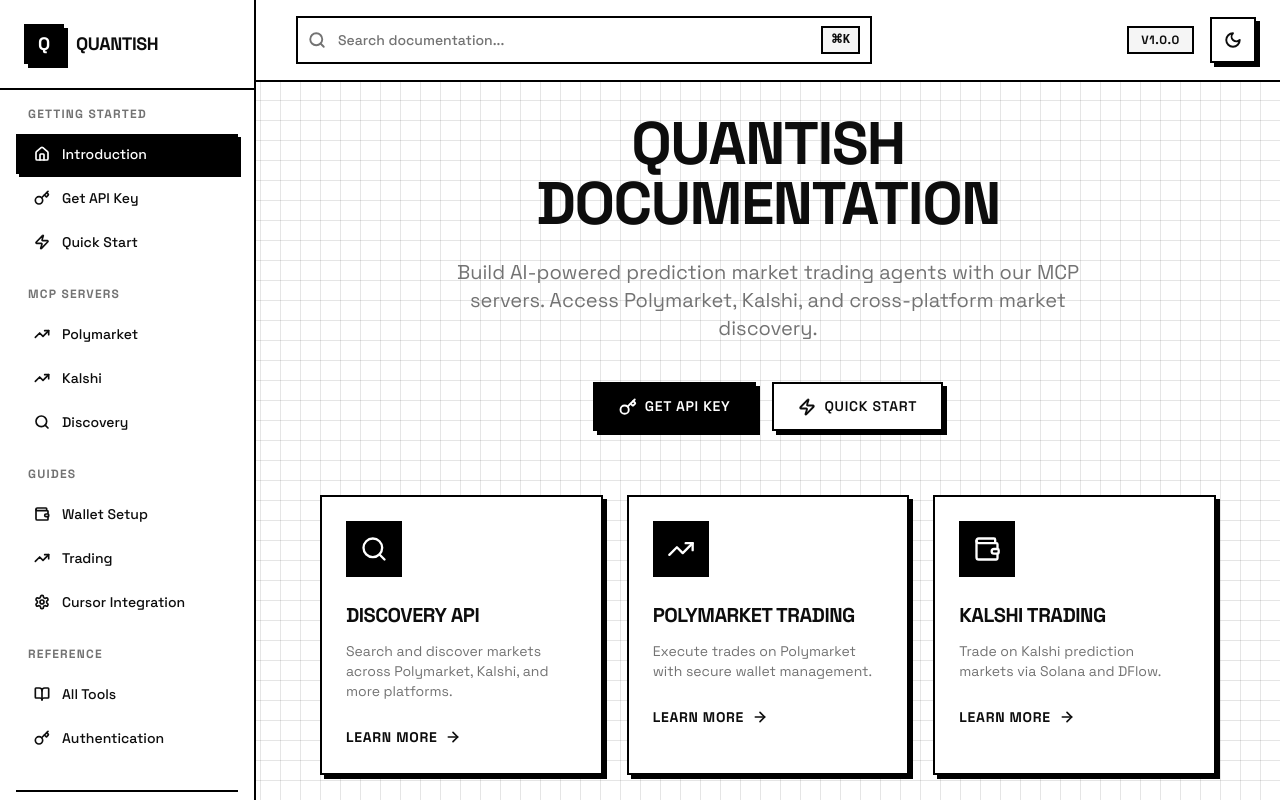
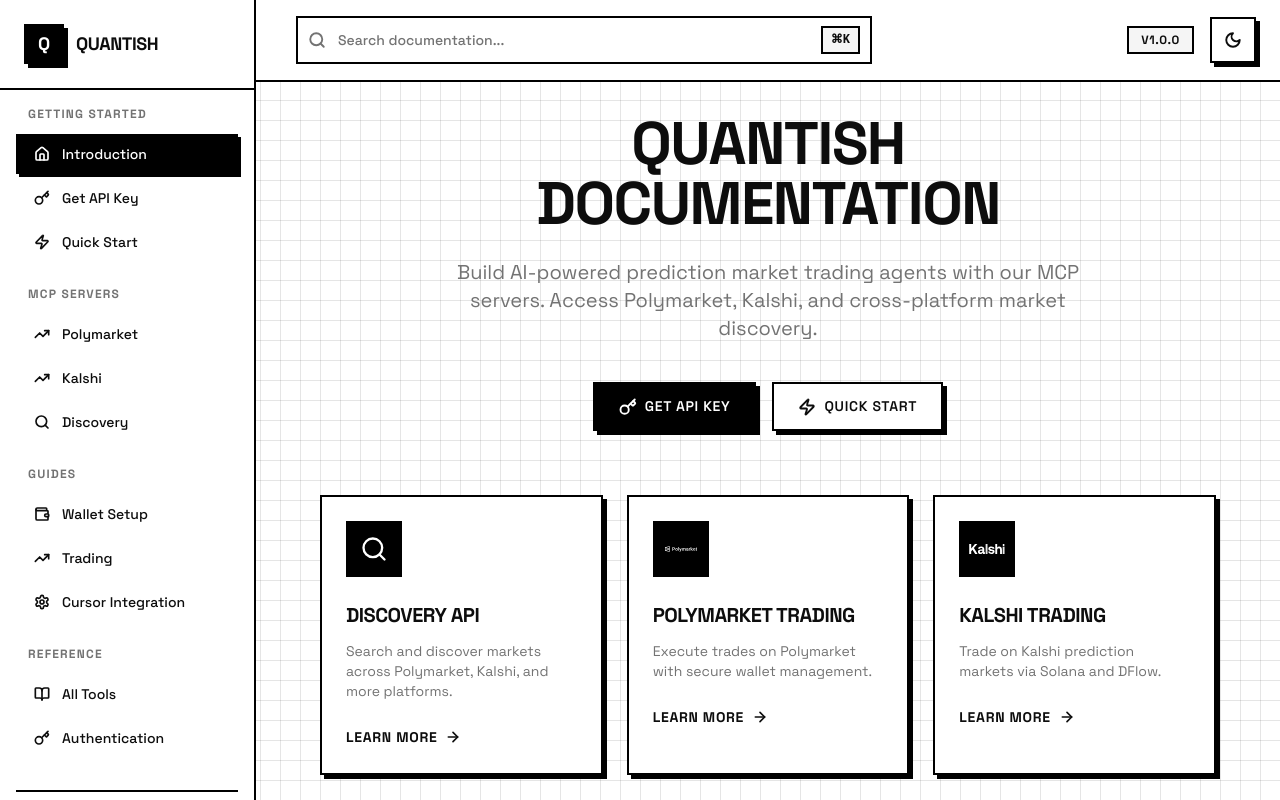
Before and after one commit to boshjerns/quantish-docs, a Next.js app: page / in a window 1280 px wide. Shown: the top 800 px of the page. Built offline with nearby package versions, Linux system fonts and the light colour scheme.

Commit message:
Add official Polymarket and Kalshi SVG logos

```diff
--- a/app/mcp/kalshi/page.tsx
+++ b/app/mcp/kalshi/page.tsx
@@ -51,17 +51,17 @@
     <>
       {/* Header */}
       <div className="mb-8">
-        <div className="flex items-center gap-3 mb-4">
-          <img
-            src="https://kalshi.com/favicon.ico"
-            alt="Kalshi"
-            width={48}
-            height={48}
-            className="rounded-xl bg-black p-1"
-          />
+        <div className="flex items-center gap-4 mb-4">
+          <div className="w-14 h-14 bg-[hsl(var(--primary))] flex items-center justify-center border-2 border-[hsl(var(--border))] p-2">
+            <img
+              src="/kalshi-logo.svg"
+              alt="Kalshi"
+              className="w-full h-full object-contain invert dark:invert-0"
+            />
+          </div>
           <div>
-            <h1 className="text-3xl font-bold text-gray-900">Kalshi MCP</h1>
-            <p className="text-gray-500">kalshi-mcp-server-production.up.railway.app</p>
+            <h1 className="text-3xl font-bold uppercase tracking-tight">Kalshi MCP</h1>
+            <p className="text-[hsl(var(--muted-foreground))] font-mono text-sm">kalshi-mcp-server-production.up.railway.app</p>
           </div>
         </div>
         <p className="text-gray-600">
--- a/app/mcp/polymarket/page.tsx
+++ b/app/mcp/polymarket/page.tsx
@@ -52,17 +52,17 @@
     <>
       {/* Header */}
       <div className="mb-8">
-        <div className="flex items-center gap-3 mb-4">
-          <img
-            src="https://polymarket.com/favicon.ico"
-            alt="Polymarket"
-            width={48}
-            height={48}
-            className="rounded-xl"
-          />
+        <div className="flex items-center gap-4 mb-4">
+          <div className="w-14 h-14 bg-[hsl(var(--primary))] flex items-center justify-center border-2 border-[hsl(var(--border))] p-2">
+            <img
+              src="/polymarket-logo.svg"
+              alt="Polymarket"
+              className="w-full h-full object-contain invert dark:invert-0"
+            />
+          </div>
           <div>
-            <h1 className="text-3xl font-bold text-gray-900">Polymarket MCP</h1>
-            <p className="text-gray-500">quantish-sdk-production.up.railway.app</p>
+            <h1 className="text-3xl font-bold uppercase tracking-tight">Polymarket MCP</h1>
+            <p className="text-[hsl(var(--muted-foreground))] font-mono text-sm">quantish-sdk-production.up.railway.app</p>
           </div>
         </div>
         <p className="text-gray-600">
--- a/app/page.tsx
+++ b/app/page.tsx
@@ -1,24 +1,28 @@
 import Link from 'next/link';
-import { Key, Zap, Search, TrendingUp, Wallet, ArrowRight } from 'lucide-react';
+import Image from 'next/image';
+import { Key, Zap, Search, ArrowRight } from 'lucide-react';
 
 const features = [
   {
-    icon: Search,
     title: 'Discovery API',
     description: 'Search and discover markets across Polymarket, Kalshi, and more platforms.',
     href: '/mcp/discovery',
+    logo: null,
+    iconType: 'search',
   },
   {
-    icon: TrendingUp,
     title: 'Polymarket Trading',
     description: 'Execute trades on Polymarket with secure wallet management.',
     href: '/mcp/polymarket',
+    logo: '/polymarket-logo.svg',
+    iconType: null,
   },
   {
-    icon: Wallet,
     title: 'Kalshi Trading',
     description: 'Trade on Kalshi prediction markets via Solana and DFlow.',
     href: '/mcp/kalshi',
+    logo: '/kalshi-logo.svg',
+    iconType: null,
   },
 ];
 
@@ -48,16 +52,22 @@
 
       {/* Feature Cards */}
       <div className="grid md:grid-cols-3 gap-6 mb-16">
-        {features.map((feature) => {
-          const Icon = feature.icon;
-          return (
+        {features.map((feature) => (
           <Link
             key={feature.title}
             href={feature.href}
             className="card group"
           >
-              <div className="w-14 h-14 bg-[hsl(var(--primary))] flex items-center justify-center mb-6 border-2 border-[hsl(var(--border))]">
-                <Icon className="text-[hsl(var(--primary-foreground))]" size={28} strokeWidth={2} />
+            <div className="w-14 h-14 bg-[hsl(var(--primary))] flex items-center justify-center mb-6 border-2 border-[hsl(var(--border))] p-2">
+              {feature.logo ? (
+                <img
+                  src={feature.logo}
+                  alt={feature.title}
+                  className="w-full h-full object-contain invert dark:invert-0"
+                />
+              ) : (
+                <Search className="text-[hsl(var(--primary-foreground))]" size={28} strokeWidth={2} />
+              )}
             </div>
             <h3 className="text-xl font-bold mb-3 uppercase tracking-tight group-hover:text-[hsl(var(--primary))] dark:group-hover:text-[hsl(var(--accent))] transition-colors">
               {feature.title}
@@ -69,8 +79,7 @@
               Learn more <ArrowRight size={16} strokeWidth={2.5} />
             </span>
           </Link>
-          );
-        })}
+        ))}
       </div>
 
       {/* Quick Links */}
```
Also changed, not shown: public/kalshi-logo.svg (added), public/polymarket-logo.svg (added). Lines whose indentation alone changed are shown as unchanged.
